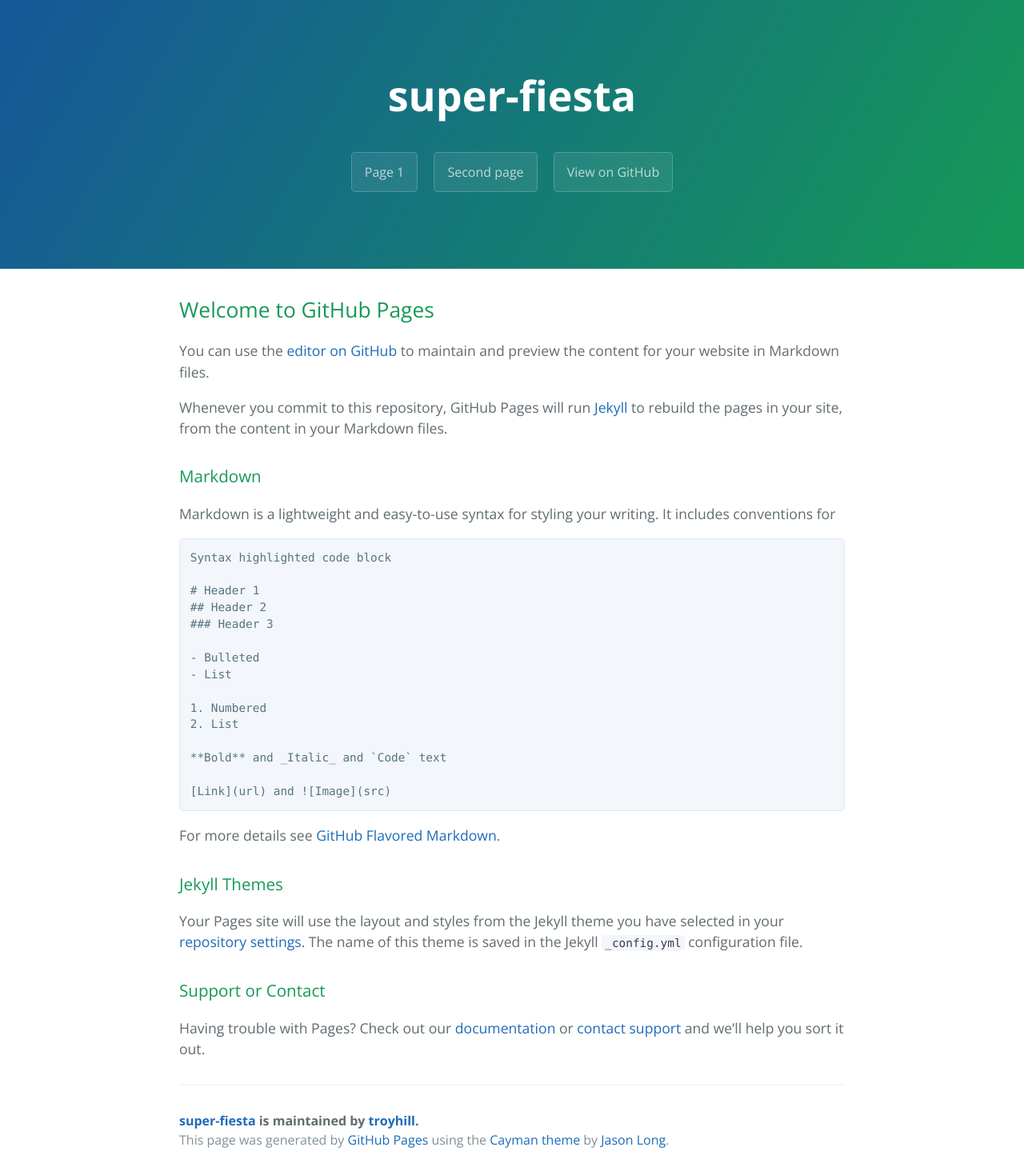
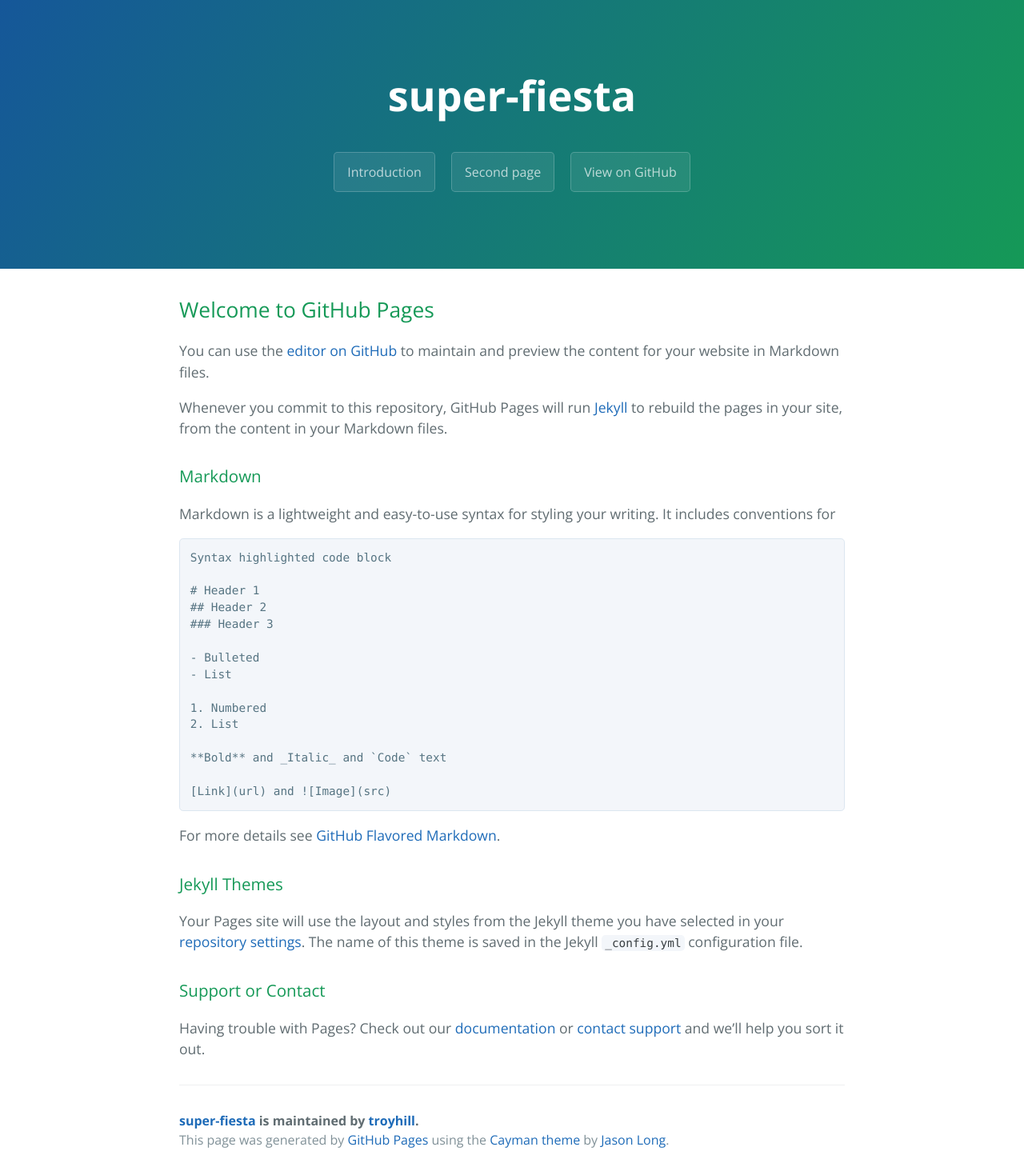
Before and after one commit to troyhill/super-fiesta, a Jekyll site: the page built from docs/index.md, in a window 1280 px wide. Shown: the whole page at 80% size. Built offline with Jekyll 4.4.1, drawn with Linux system fonts in a browser that asks for light colours.

Commit message:
Update index.md

```diff
--- a/docs/index.md
+++ b/docs/index.md
@@ -1,5 +1,5 @@
 ---
-title: Page 1
+title: Introduction
 layout: template
 filename: index
 ---
```
